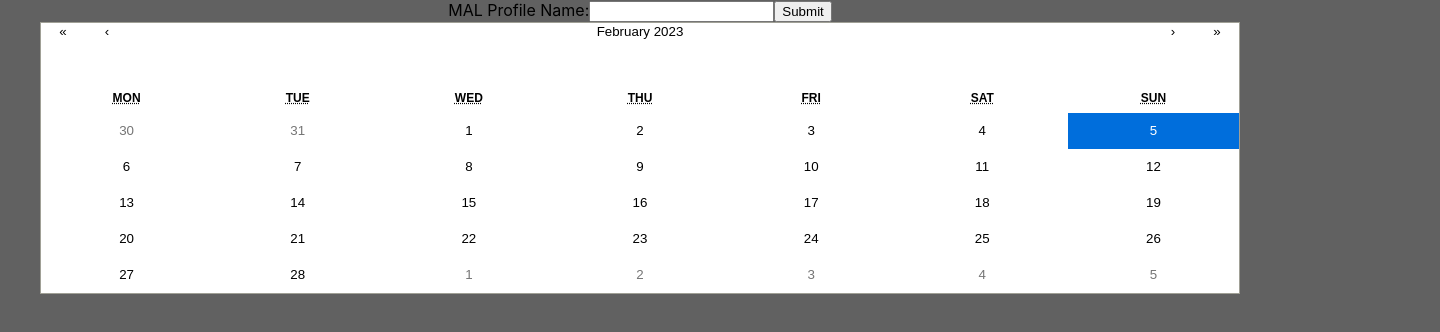
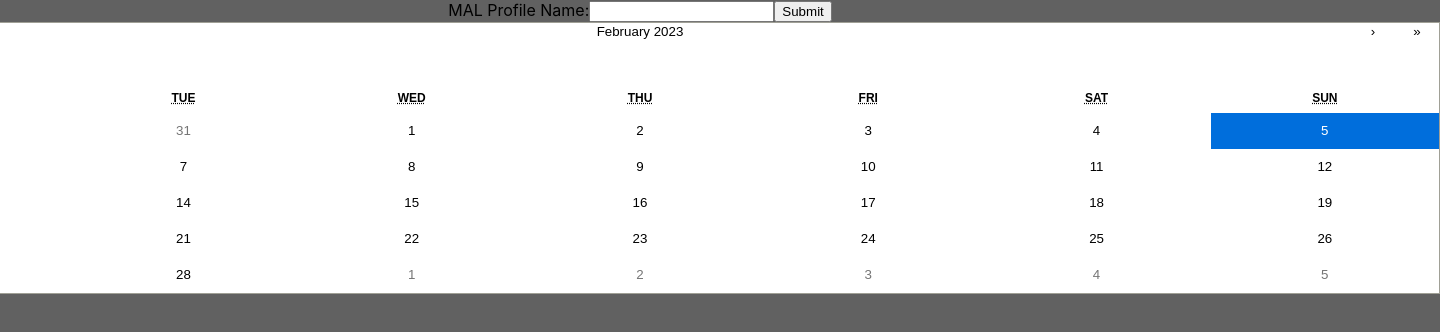
Before and after one commit to JM-Yacho/next-ep-frontend, a React (Create React App) app: page / in a window 1280 px wide. Shown: the top 332 px of the page, 1440 px wide, since content can reach past the window. Built offline with nearby package versions, Linux system fonts and the light colour scheme.

Commit message:
increased calendar width

```diff
--- a/src/App.css
+++ b/src/App.css
@@ -17,7 +17,7 @@ body {
 }
 
 .react-calendar {
-  width: 1200px;
+  width: 1600px;
   max-width: 100%;
   background: white;
   border: 1px solid #a0a096;
```
